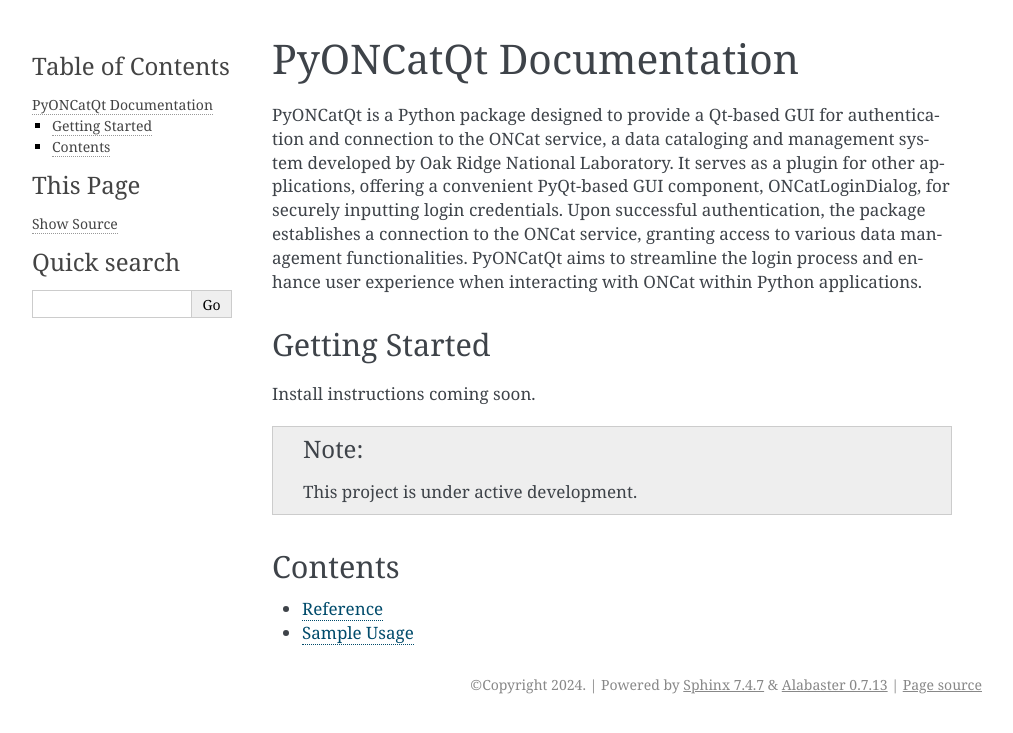
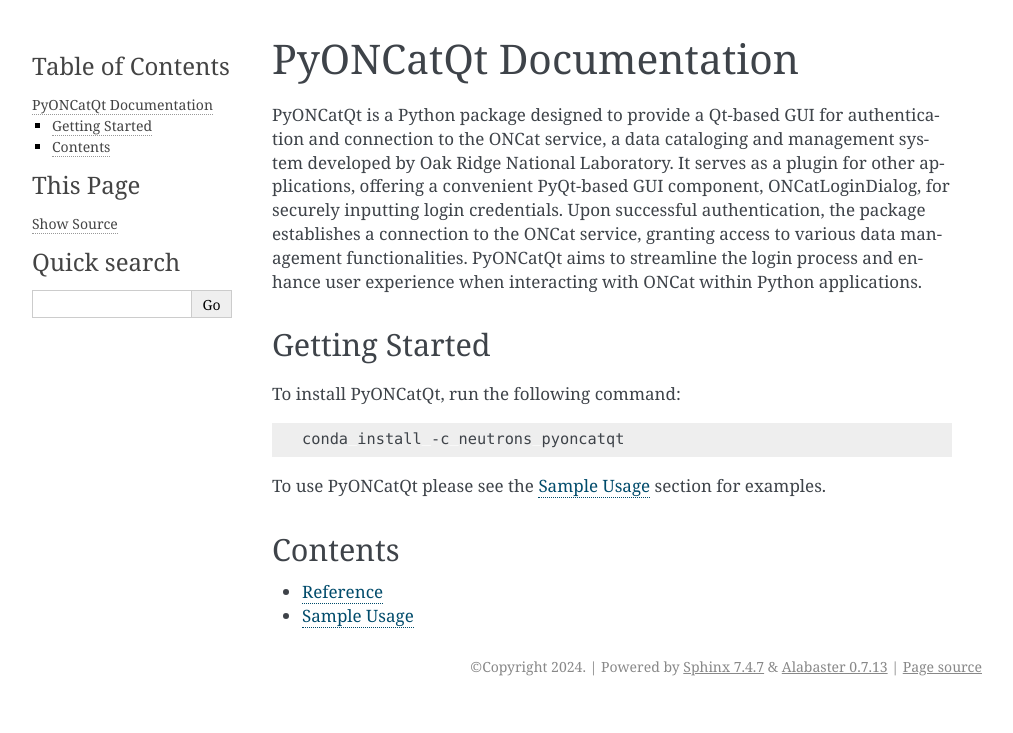
Before and after one commit to neutrons/pyoncatqt, a Sphinx documentation site: the page built from docs/index.rst, in a window 1280 px wide. Shown: the top 733 px of the page, without its empty margins (138-1151 px from the left). Built offline with Sphinx 7.4.7, drawn with Linux system fonts in a browser that asks for light colours; the version number could not be read and is left out.

Commit message:
fix link

```diff
--- a/docs/index.rst
+++ b/docs/index.rst
@@ -15,12 +15,13 @@
 
 Getting Started
 ---------------
-Install instructions coming soon.
+To install PyONCatQt, run the following command:
 
+.. code-block:: bash
 
-.. note::
+   conda install -c neutrons pyoncatqt
 
-   This project is under active development.
+To use PyONCatQt please see the :ref:`sample` section for examples.
 
 Contents
 --------
--- a/docs/source/sample.rst
+++ b/docs/source/sample.rst
@@ -1,3 +1,5 @@
+.. _sample:
+
 Sample Usage
 ============
 
```
Also changed, not shown: docs/source/reference.rst (+4 -11 lines).
